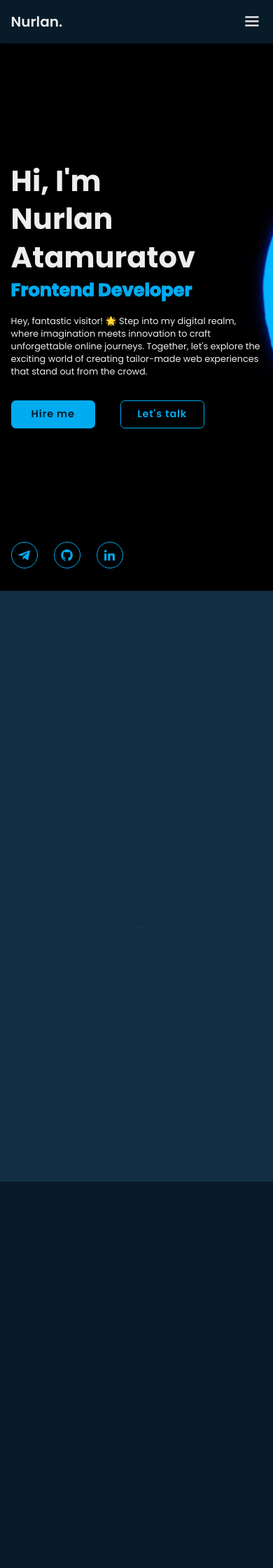
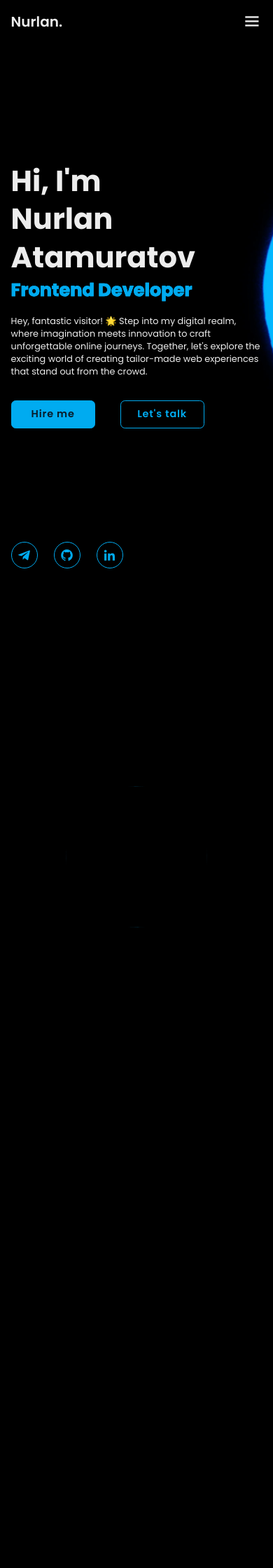
Before and after one commit to NurPacqiao/Personal_website, a PHP site: page /index.html in a window 390 px wide. Shown: the top 2240 px of the page at 70% size. Run offline with PHP 8.4, Linux system fonts and the light colour scheme.

Commit message:
UI\UX update

```diff
--- a/index.html
+++ b/index.html
@@ -115,7 +115,7 @@
             </p>
 
             <div class="btn-box btns">
-                <a href="pro.html" target="_blank" class="btn">Read More</a>
+                <a href="pro.html" target="_blank" class="btn">Projects</a>
                 <span class="animate scroll" style="--i:5;"></span>
             </div>
         </div>
@@ -332,7 +332,7 @@
 
     <footer class="footer">
         <div class="footer-text">
-            <p>Copyright &copy; 2024 by Nurlan | All Rights Reserved.</p>
+            <p>Copyright &copy; 2025 by Nurlan | All Rights Reserved.</p>
 
             <span class="animate scroll" style="--i:1 ;"></span>
         </div>
--- a/index2.php
+++ b/index2.php
@@ -1,2 +1,2 @@
 <?php
-    header("Location: zaloguj.php");
+header("Location: zaloguj.php");
--- a/prostyle.css
+++ b/prostyle.css
@@ -5,6 +5,7 @@ body {
   color: #a1b1e6;
   font-family: "Poppins", sans-serif;
   font-weight: 400;
+  padding-bottom: 20px;
 }
 
 h1,
--- a/style.css
+++ b/style.css
@@ -29,7 +29,7 @@ html
 
 body
 {
-    background: var(--bg-color);
+    background: var(--bc-color);
     color: var(--text-color);
 }
 
@@ -40,17 +40,17 @@ body
     left: 0;
     width: 100%;
     padding: 2rem 9%;
-    background: transparent;
+    background: var(--bc-color);
     display: flex;
     justify-content: space-between;
     align-items:  center;
     z-index: 50;
-    transition: .3s;
+    transition: .2s;
 }
 
 
 .header.sticky{
-  background: var(--bg-color);
+  background: var(--bc-color);
   z-index: 1000;
 }
 
@@ -344,7 +344,7 @@ body
    align-items: center;
    flex-direction: column;
    gap: 2rem;
-   background: var(--second-bg-color);
+   background: var(--bc-color);
    padding-bottom: 6rem;
  }
 
@@ -423,7 +423,7 @@ span{
   }
 
   .btn-box.btns a::before{
-     background: var(--second-bg-color);
+     background: var(--bc-color);
   }
 
   .btn-box-form.btns a::before{
@@ -437,6 +437,7 @@ span{
     flex-direction: column;
     min-height: auto;
     padding-bottom: 5rem;
+    background: var(--bc-color);
   }
 
   .education .education-row{
@@ -849,7 +851,7 @@ span{
   right: 0;
   width: 100%;
   height: 100%;
-  background: var(--bg-color);
+  background: var(--bc-color);
   z-index: 98;
 }
 
@@ -895,7 +897,7 @@ section:nth-child(1) .animate.scroll{
 section:nth-child(3) .animate.scroll,
 section:nth-child(5) .animate.scroll,
 .footer .animate.scroll{
-  background: var(--second-bg-color);
+  background: var(--bc-color);
 }
 
 
@@ -950,7 +952,7 @@ section:nth-child(5) .animate.scroll,
 
 @media (max-width: 768px) {
   .header{
-    background: var(--bg-color);
+    background: var(--bc-color);
   }
 
   #menu-icon{
```
Also changed, not shown: other parts of style.css (+32 -31 lines), index.php (+44 -21 lines), 1 other file.
